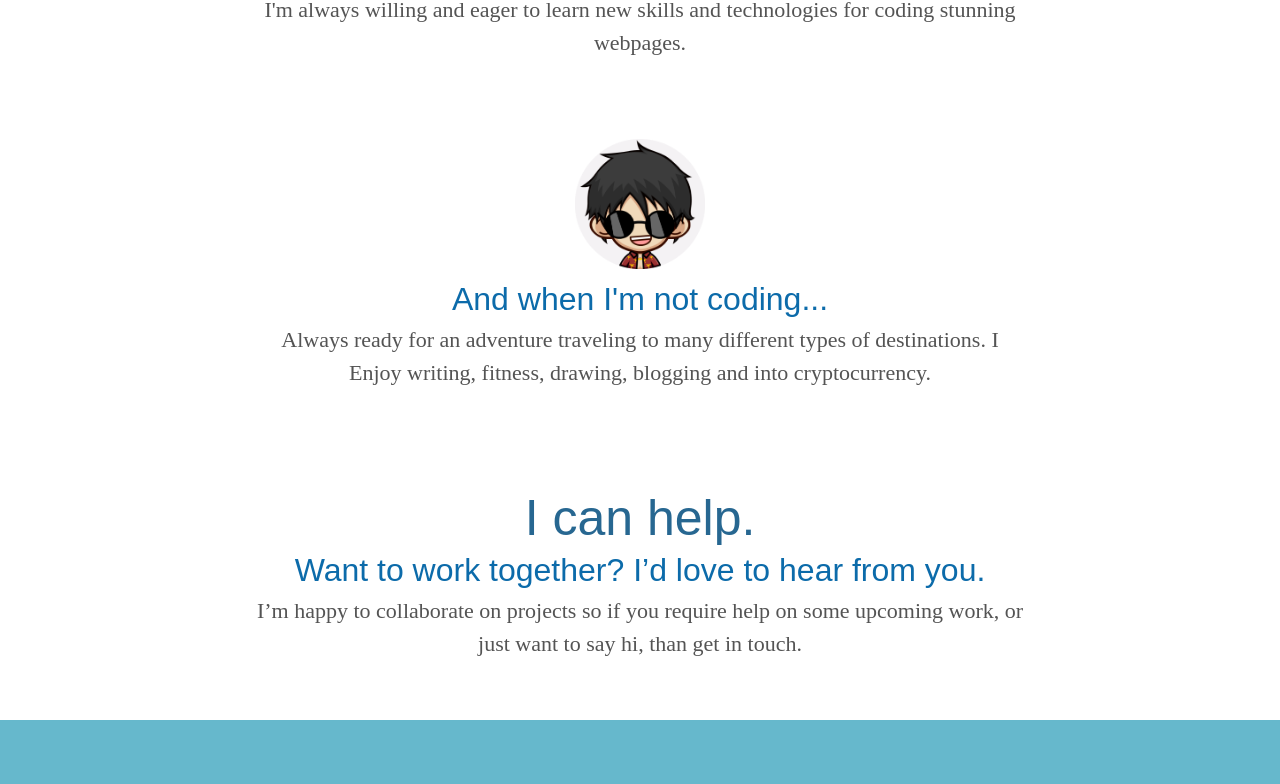
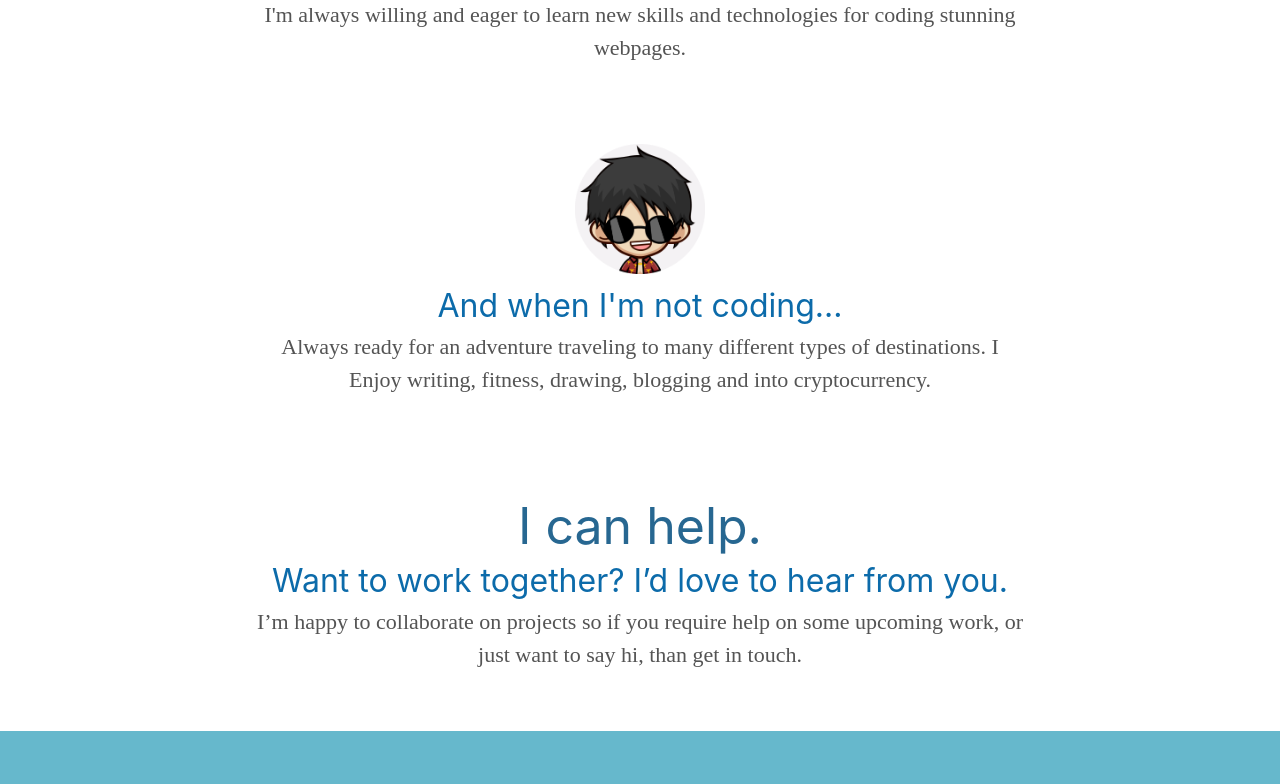
Before and after one commit to Slavi-Svec/portfolio-website-v4, a React (Create React App) app: page / in a window 1280 px wide. Shown: the part 1382-2166 px from the top of the page. Built offline with nearby package versions, Linux system fonts and the light colour scheme; a web font is replaced by a local one.

Commit message:
Update text component font family

```diff
--- a/public/index.html
+++ b/public/index.html
@@ -3,10 +3,6 @@
   <head>
     <meta charset="utf-8" />
     <link rel="icon" href="%PUBLIC_URL%/faviconLogo.ico" />
-    <!-- <link
-      href="https://fonts.googleapis.com/css2?family=Indie+Flower&display=swap"
-      rel="stylesheet"
-    /> -->
     <link
       href="https://fonts.cdnfonts.com/css/lemon-jelly-personal-use"
       rel="stylesheet"
--- a/src/components/Text/styles.css
+++ b/src/components/Text/styles.css
@@ -1,3 +1,11 @@
+h2,
+h3,
+p {
+  font-family: -apple-system, BlinkMacSystemFont, 'Segoe UI', 'Roboto', 'Oxygen',
+    'Ubuntu', 'Cantarell', 'Fira Sans', 'Droid Sans', 'Helvetica Neue',
+    sans-serif;
+}
+
 h2 {
   color: #276791;
   font-size: 50px;
```
